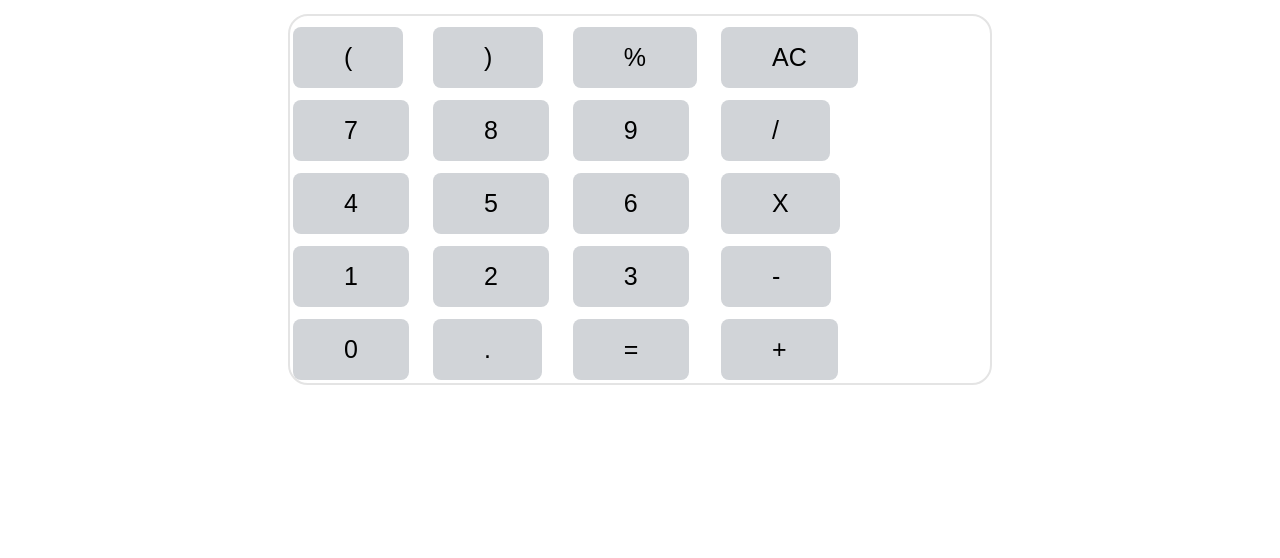
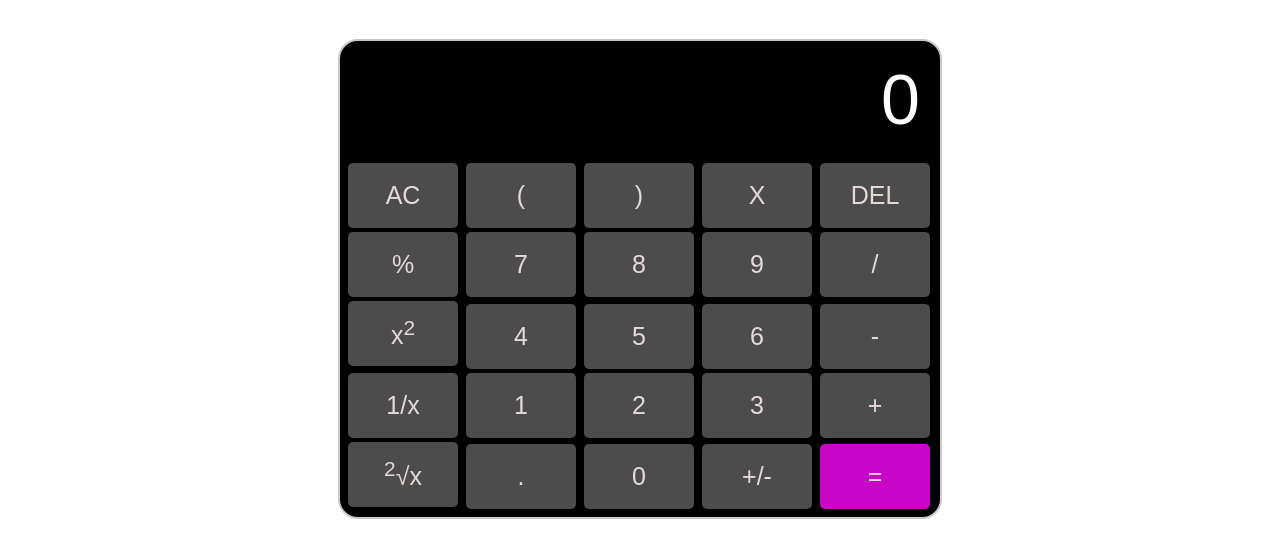
Before and after one commit to thevishalj/My_Portfolio, a plain HTML site: page Sub Pages/Calculator/Calculator.html in a window 1280 px wide. Shown: the part 72-630 px from the top of the page. Drawn offline with Linux system fonts and the light colour scheme.

Commit message:
Sep 9th - Completed Calculator HTML & CSS

```diff
--- a/Sub Pages/Calculator/Calculator.css
+++ b/Sub Pages/Calculator/Calculator.css
@@ -20,28 +20,44 @@
 }
 
 #Calculator-box {
-    width: 700px;
-    border: 2px solid #e4e4e4;
+    width: 600px;
+    border: 2px solid #cac9c9;
     border-radius: 20px;
     margin: auto;
+    margin-top: 25px;
+    background-color: black;
 }
 
-#id {
-    margin-left: auto;
+.screen {
+    color: white;
+    font-size: 70px;
+    direction: rtl;
+    border: 1px black; border-radius: 8px;
+    background-color: black;
+    margin: 8px 8px;
+    height: 100px;
+    width: 570px;
+    padding-right: 10px;
+}
+
+#Keypad {
+ margin-left: 8px;
+ margin-bottom: 8px;
 }
 
 .button {
     align-items: center;
     border: 1px solid transparent;
-    border-radius: 8px;
-    padding: 15px 50px;
+    border-radius: 5px;
 
     font-family: Source Sans Pro,sans-serif;
     font-size: 25px;
     font-weight: 500;
-    color: black;
+    color: rgb(230, 217, 217);
 
-    background-color: #d1d4d8;
-    margin-top: 8px;
-    margin-right: 20px;
+    background-color: #4c4c4d;
+    margin-top: 4px;
+    margin-right: 4px;
+    cursor: pointer;
+    height: 65px; width: 110px;
 }
--- a/Sub Pages/Calculator/Calculator.html
+++ b/Sub Pages/Calculator/Calculator.html
@@ -27,81 +27,51 @@
 
     </br>
 
-    <main id = "Calculator-box">
+    <main>
+        <div id = "Calculator-box">
             <div>
-            <table id = "table">
-                <tr>
-                    <td>
+                <input type = "text" class = "screen" id="my-input"/>
+            </div>
+            <div id = "Keypad">
+                <div>
+                    <button class = "button"> AC </button>
                     <button class = "button"> ( </button>
-                    </td>
-                    <td>
                     <button class = "button"> ) </button>
-                    </td>
-                    <td>
+                    <button class = "button"> X </button>
+                    <button class = "button"> DEL </button>
+                </div>
+                <div>
                     <button class = "button"> % </button>
-                    </td>
-                    <td>
-                        <button class = "button"> AC </button>
-                    </td>
-                </tr>
-                <tr>
-                    <td>
                     <button class = "button"> 7 </button>
-                    </td>
-                    <td>
                     <button class = "button"> 8 </button>
-                    </td>
-                    <td>
                     <button class = "button"> 9 </button>
-                    </td>
-                    <td>
                     <button class = "button"> / </button>
-                    </td>
-                </tr>
-                <tr>
-                    <td>
+                </div>
+                <div>
+                    <button class = "button"> x<sup>2</sup> </button>
                     <button class = "button"> 4 </button>
-                    </td>
-                    <td>
                     <button class = "button"> 5 </button>
-                    </td>
-                    <td>
                     <button class = "button"> 6 </button>
-                    </td>
-                    <td>
-                        <button class = "button"> X </button>
-                    </td>
-                </tr>
-                <tr>
-                    <td>
+                    <button class = "button"> - </button>
+                </div>
+                <div>
+                    <button class = "button"> 1/x </button>
                     <button class = "button"> 1 </button>
-                    </td>
-                    <td>
                     <button class = "button"> 2 </button>
-                    </td>
-                    <td>
                     <button class = "button"> 3 </button>
-                    </td>
-                    <td>
-                        <button class = "button"> - </button>
-                    </td>
-                </tr>
-                <tr>
-                    <td>
+                    <button class = "button"> + </button>
+                </div>
+                <div>
+                    <button class = "button"> <sup>2</sup>&#8730;x </button>
+                    <button class = "button"> . </button>
                     <button class = "button"> 0 </button>
-                    </td>
-                    <td>
-                        <button class = "button"> . </button>
-                    </td>
-                    <td>
-                        <button class = "button"> = </button>
-                    </td>
-                    <td>
-                        <button class = "button"> + </button>
-                    </td>
-                </tr>
-            </table>
+                    <button class = "button"> +/-  </button>
+                    <button class = "button" style = "background-color: rgb(199, 6, 199);"> = </button>
+                </div>
+            </div>
         </div>
     </main>
+
+    <script src = "/Sub Pages/Calculator/Calculator.js"></script>
 </body>
 </html>
--- a/Sub Pages/Calculator/Calculator.js
+++ b/Sub Pages/Calculator/Calculator.js
@@ -0,0 +1,2 @@
+const input = document.getElementById('my-input');
+input.value = '0';
```
Lines whose indentation alone changed are shown as unchanged.
